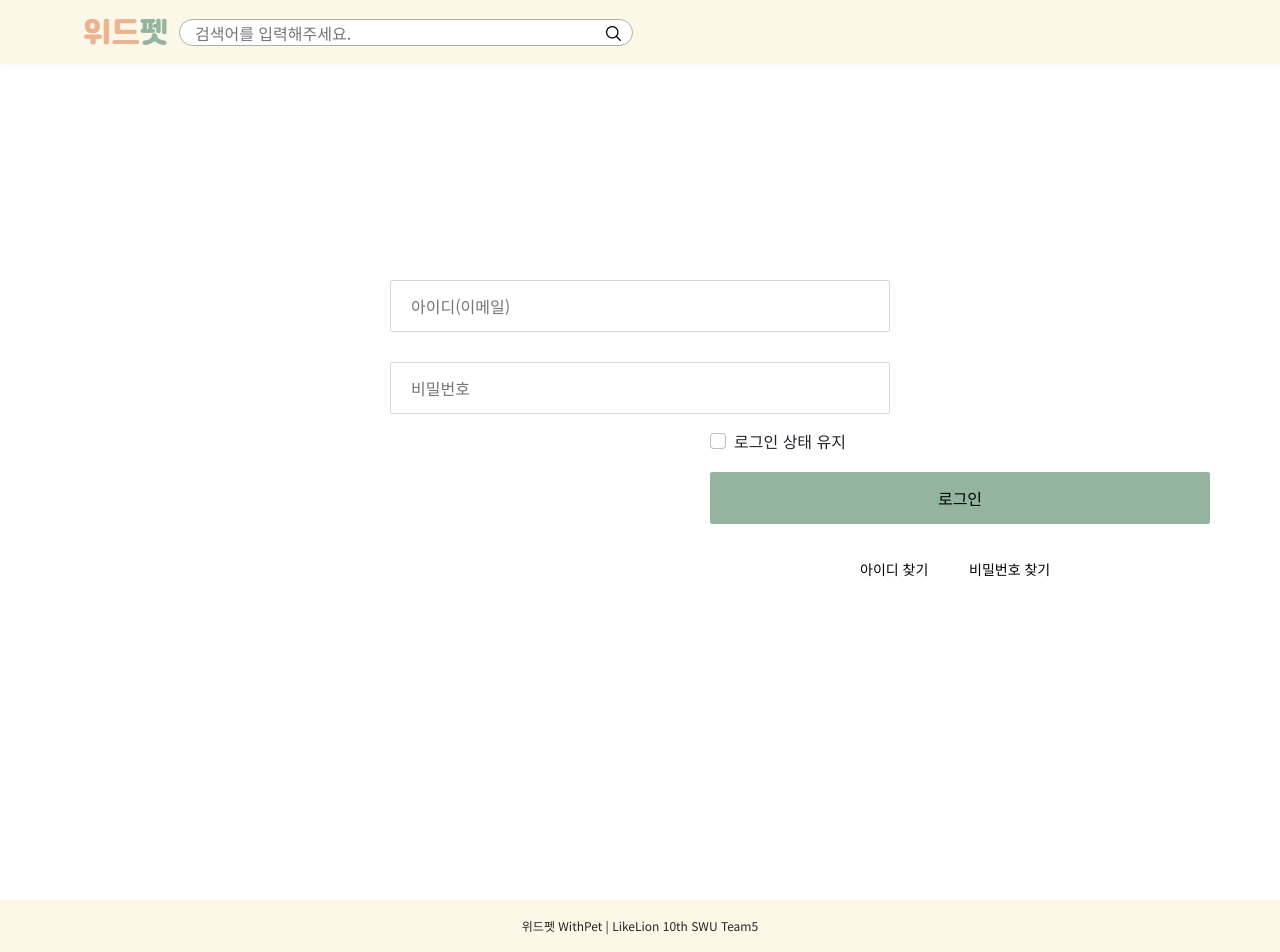
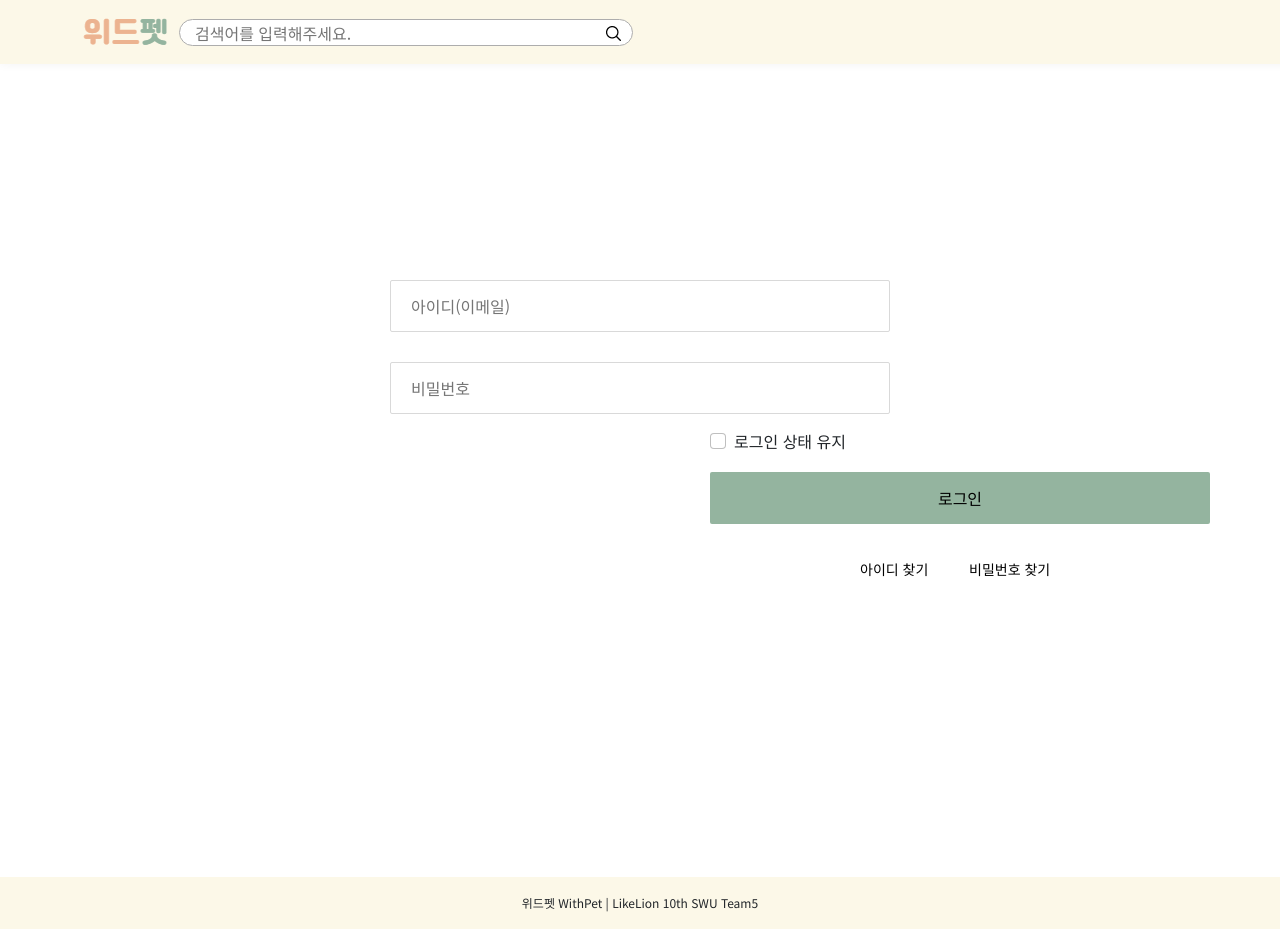
Before and after one commit to SWU-Likelion-Hackathon-Team8/Project, a Django app: page /login/ in a window 1280 px wide; the page is wider, and only the part inside the window is pictured. After the commit the page ends 929 px from the top of that part, so only its background shows below. Run offline with Django 4.2, Linux system fonts and the light colour scheme.

Commit message:
css 수정

```diff
--- a/third/webservice/WithPet/static/css/style.css
+++ b/third/webservice/WithPet/static/css/style.css
@@ -990,5 +990,5 @@ footer {
 }
 
 .login-wrapper {
-  height: 650px;
+  height: 627px;
 }
```
Also changed, not shown: third/webservice/db.sqlite3.
